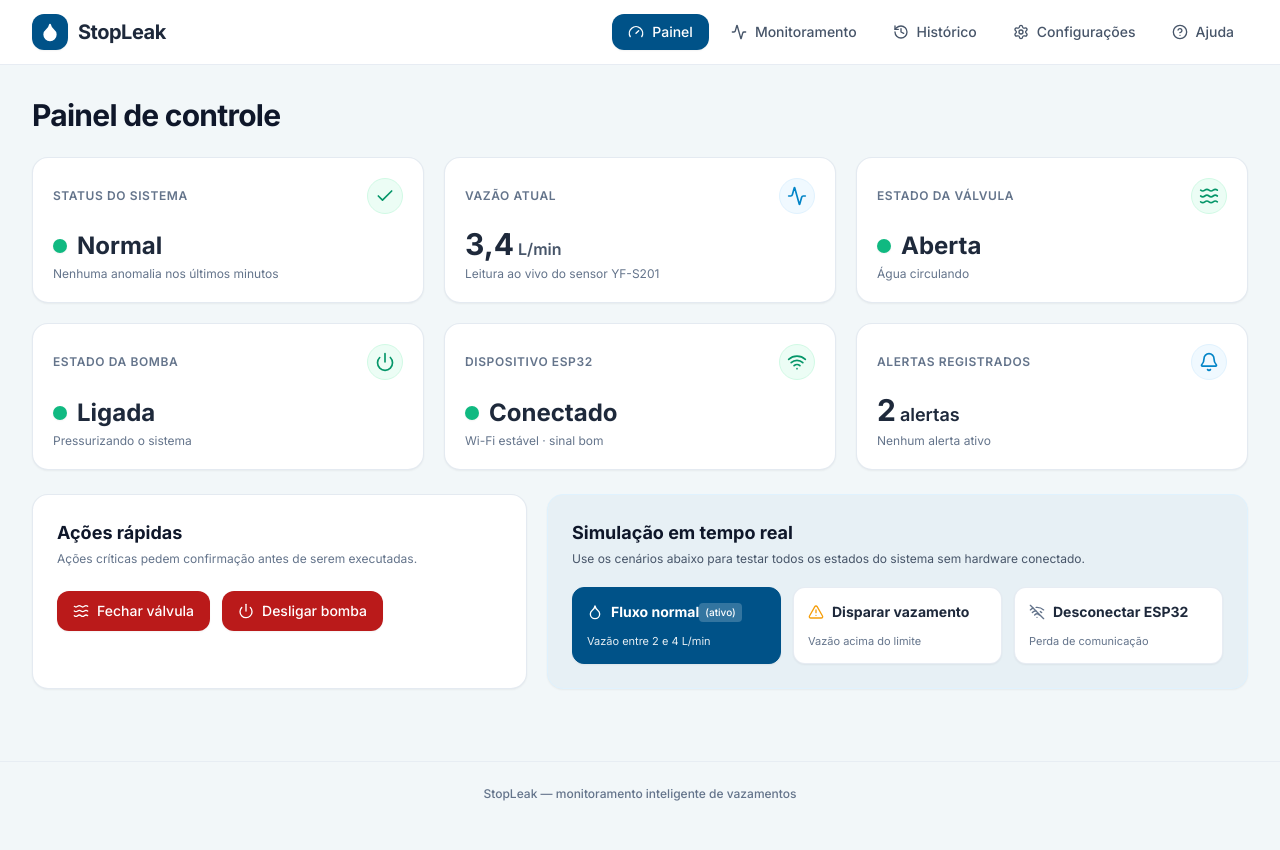
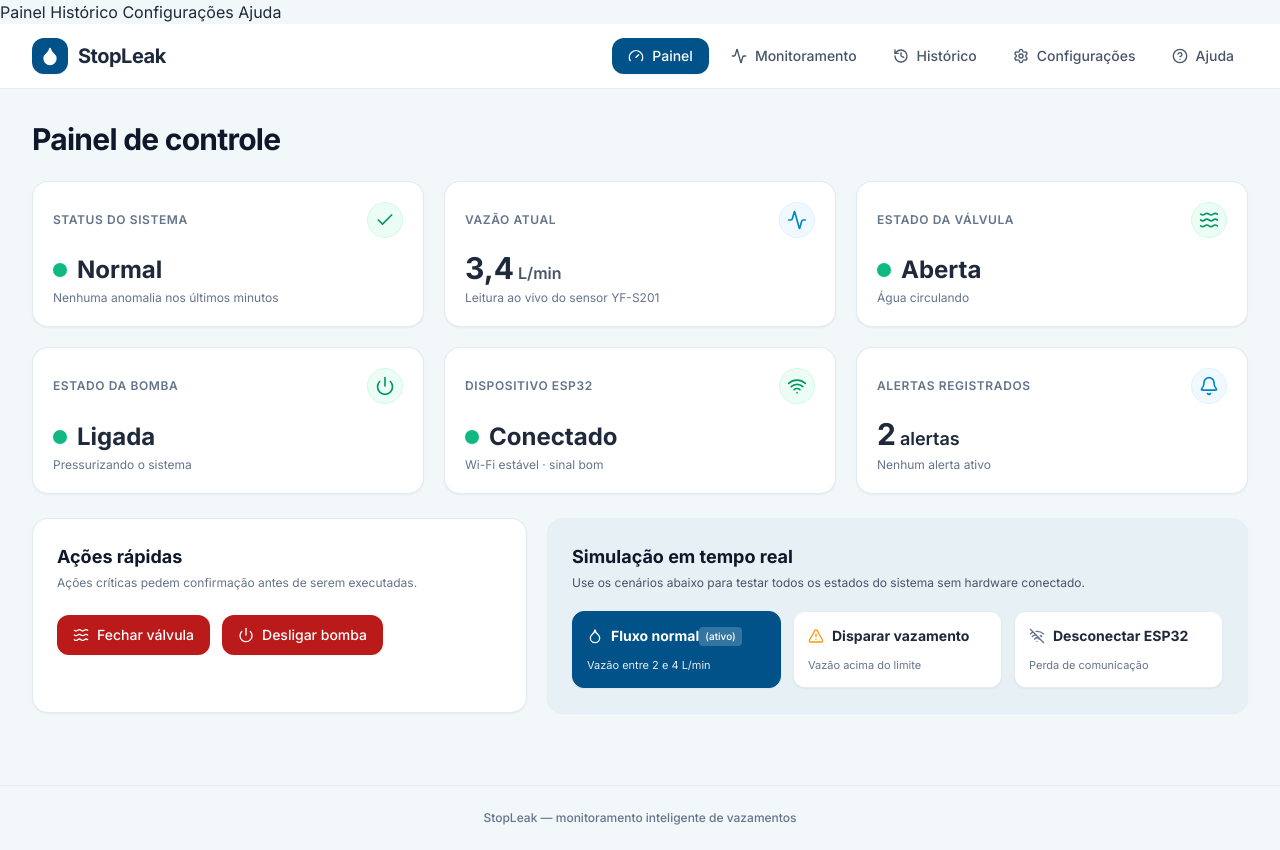
Before and after one commit to emanuellyliima/stopleak, a plain HTML site: page software/index.html in a window 1280 px wide. Before the commit the page ends 826 px from the top, so only its background shows below. Drawn offline with nearby package versions, Linux system fonts and the light colour scheme.

Commit message:
Update index.html

```diff
--- a/software/index.html
+++ b/software/index.html
@@ -4,7 +4,12 @@
   <meta charset="UTF-8">
   <meta name="viewport" content="width=device-width, initial-scale=1.0">
   <title>StopLeak — Painel de Controle</title>
-
+<nav class="menu">
+  <a href="index.html">Painel</a>
+  <a href="historico.html">Histórico</a>
+  <a href="configuracoes.html">Configurações</a>
+  <a href="ajuda.html">Ajuda</a>
+</nav>
   <!-- Script de Persistência de Acessibilidade -->
   <script>
     function aplicarAcessibilidadeGlobal() {
```
